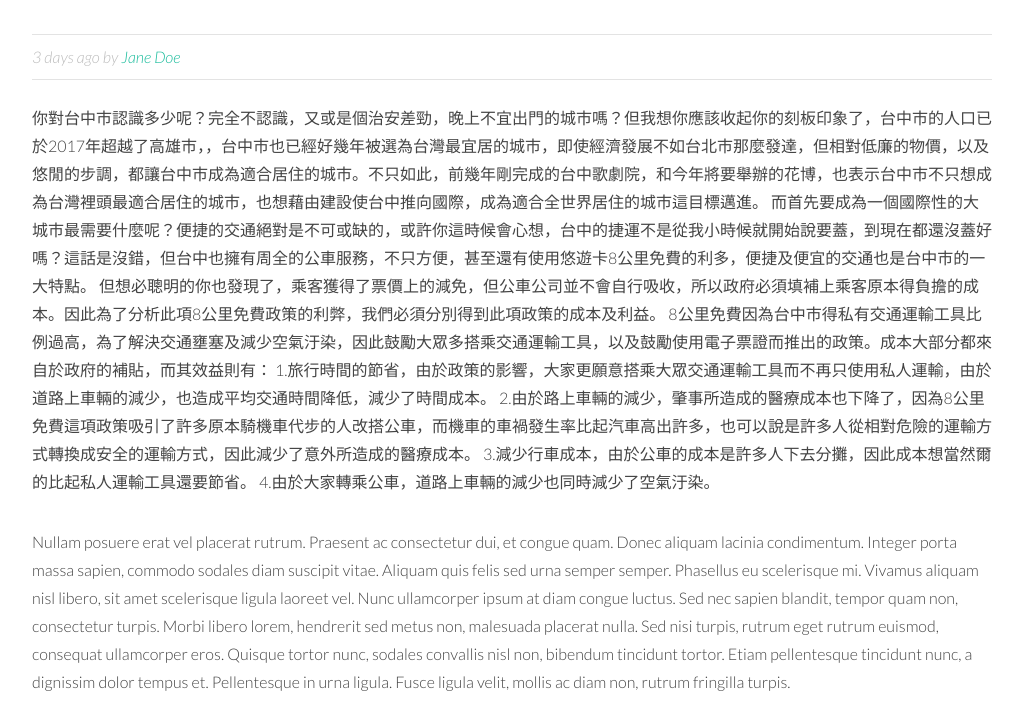
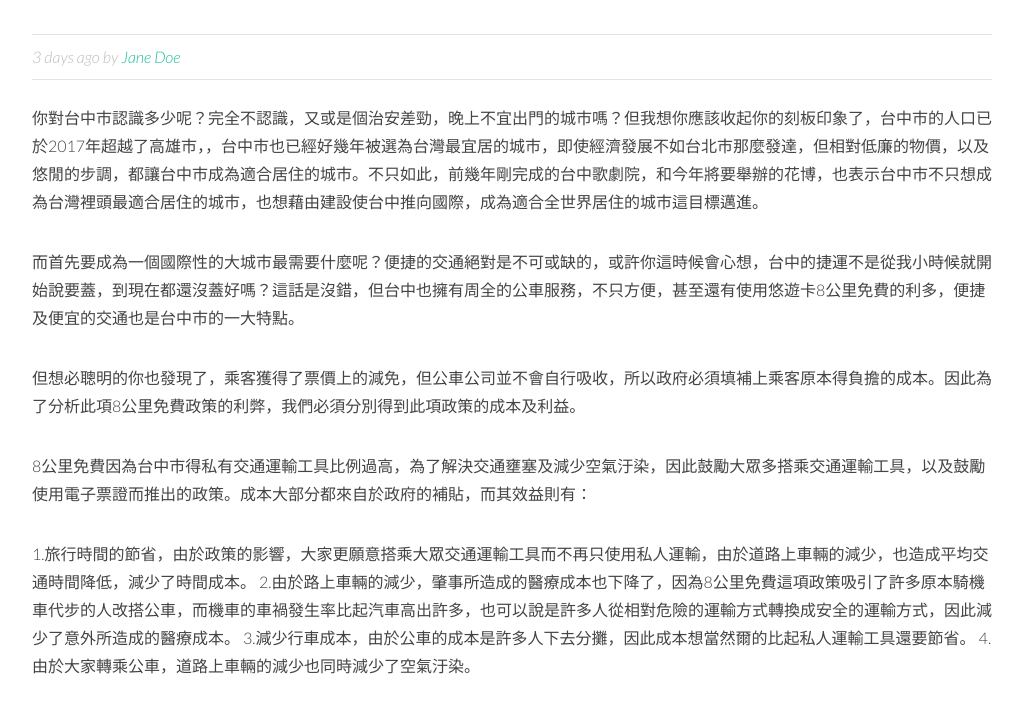
Before and after one commit to cleverice007/templated-binary, a plain HTML site: page generic.html in a window 1280 px wide. Shown: the part 588-1293 px from the top of the page, without its empty margins (128-1151 px from the left). Drawn offline with Linux system fonts and the light colour scheme.

Commit message:
調整段落

```diff
--- a/generic.html
+++ b/generic.html
@@ -41,13 +41,10 @@
 						<p class="info">3 days ago by <a href="#">Jane Doe</a></p>
 					</header>
 
-					<p>你對台中市認識多少呢？完全不認識，又或是個治安差勁，晚上不宜出門的城市嗎？但我想你應該收起你的刻板印象了，台中市的人口已於2017年超越了高雄市，，台中市也已經好幾年被選為台灣最宜居的城市，即使經濟發展不如台北市那麼發達，但相對低廉的物價，以及悠閒的步調，都讓台中市成為適合居住的城市。不只如此，前幾年剛完成的台中歌劇院，和今年將要舉辦的花博，也表示台中市不只想成為台灣裡頭最適合居住的城市，也想藉由建設使台中推向國際，成為適合全世界居住的城市這目標邁進。
-
-					而首先要成為一個國際性的大城市最需要什麼呢？便捷的交通絕對是不可或缺的，或許你這時候會心想，台中的捷運不是從我小時候就開始說要蓋，到現在都還沒蓋好嗎？這話是沒錯，但台中也擁有周全的公車服務，不只方便，甚至還有使用悠遊卡8公里免費的利多，便捷及便宜的交通也是台中市的一大特點。
-
-					       但想必聰明的你也發現了，乘客獲得了票價上的減免，但公車公司並不會自行吸收，所以政府必須填補上乘客原本得負擔的成本。因此為了分析此項8公里免費政策的利弊，我們必須分別得到此項政策的成本及利益。
-
-					    8公里免費因為台中市得私有交通運輸工具比例過高，為了解決交通壅塞及減少空氣汙染，因此鼓勵大眾多搭乘交通運輸工具，以及鼓勵使用電子票證而推出的政策。成本大部分都來自於政府的補貼，而其效益則有：
+					<p>你對台中市認識多少呢？完全不認識，又或是個治安差勁，晚上不宜出門的城市嗎？但我想你應該收起你的刻板印象了，台中市的人口已於2017年超越了高雄市，，台中市也已經好幾年被選為台灣最宜居的城市，即使經濟發展不如台北市那麼發達，但相對低廉的物價，以及悠閒的步調，都讓台中市成為適合居住的城市。不只如此，前幾年剛完成的台中歌劇院，和今年將要舉辦的花博，也表示台中市不只想成為台灣裡頭最適合居住的城市，也想藉由建設使台中推向國際，成為適合全世界居住的城市這目標邁進。</p>
+					<p>而首先要成為一個國際性的大城市最需要什麼呢？便捷的交通絕對是不可或缺的，或許你這時候會心想，台中的捷運不是從我小時候就開始說要蓋，到現在都還沒蓋好嗎？這話是沒錯，但台中也擁有周全的公車服務，不只方便，甚至還有使用悠遊卡8公里免費的利多，便捷及便宜的交通也是台中市的一大特點。</p>
+					<p>但想必聰明的你也發現了，乘客獲得了票價上的減免，但公車公司並不會自行吸收，所以政府必須填補上乘客原本得負擔的成本。因此為了分析此項8公里免費政策的利弊，我們必須分別得到此項政策的成本及利益。</p>
+					<p>8公里免費因為台中市得私有交通運輸工具比例過高，為了解決交通壅塞及減少空氣汙染，因此鼓勵大眾多搭乘交通運輸工具，以及鼓勵使用電子票證而推出的政策。成本大部分都來自於政府的補貼，而其效益則有：</p>
 					1.旅行時間的節省，由於政策的影響，大家更願意搭乘大眾交通運輸工具而不再只使用私人運輸，由於道路上車輛的減少，也造成平均交通時間降低，減少了時間成本。
 					2.由於路上車輛的減少，肇事所造成的醫療成本也下降了，因為8公里免費這項政策吸引了許多原本騎機車代步的人改搭公車，而機車的車禍發生率比起汽車高出許多，也可以說是許多人從相對危險的運輸方式轉換成安全的運輸方式，因此減少了意外所造成的醫療成本。
 					3.減少行車成本，由於公車的成本是許多人下去分攤，因此成本想當然爾的比起私人運輸工具還要節省。
```
